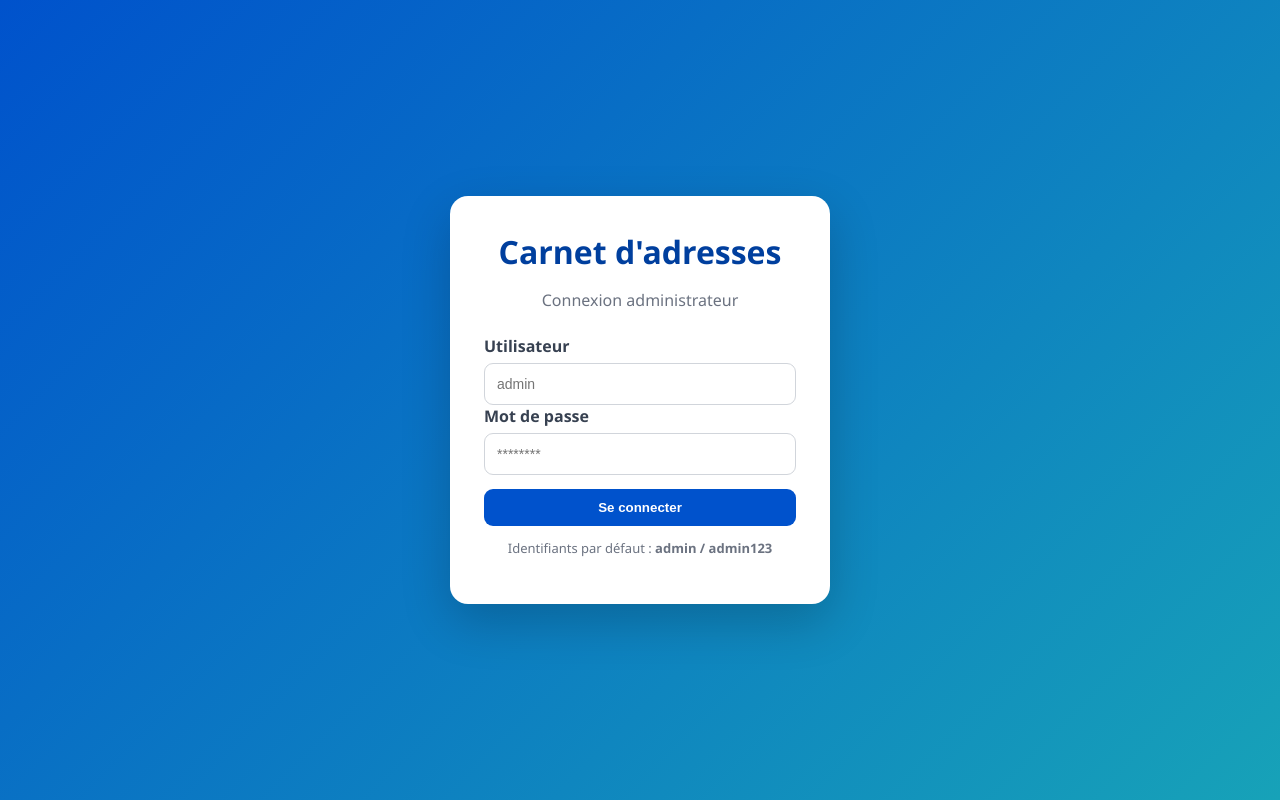
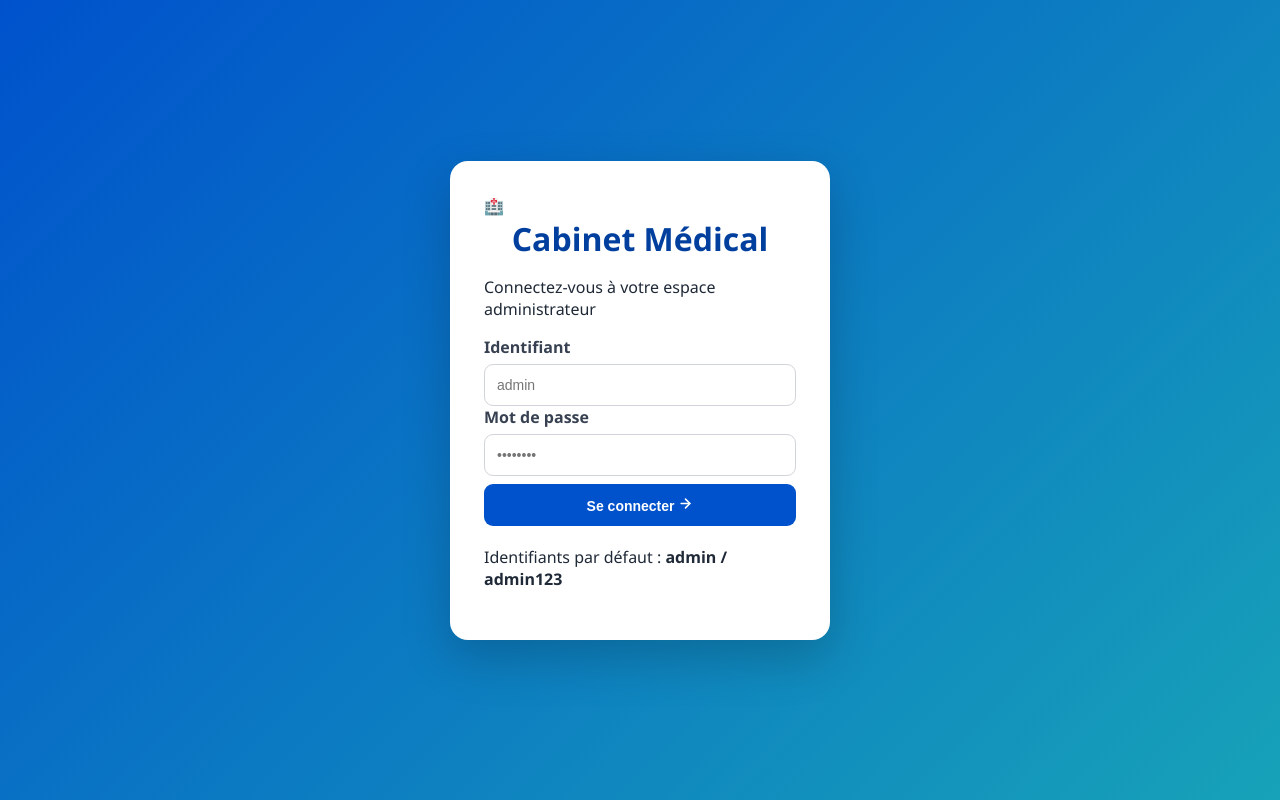
Before and after one commit to jaissi-74/gestion_cabinet_medical, a Flask app: page / in a window 1280 px wide. Run offline with Flask 3, Linux system fonts and the light colour scheme.

Commit message:
Update login.html

```diff
--- a/templates/login.html
+++ b/templates/login.html
@@ -3,30 +3,46 @@
 <head>
   <meta charset="utf-8">
   <meta name="viewport" content="width=device-width, initial-scale=1">
-  <title>Connexion — Administrateur</title>
+  <title>Connexion — Cabinet Médical</title>
   <link rel="stylesheet" href="{{ url_for('static', filename='style.css') }}">
 </head>
 <body class="login-page">
+
+  <div class="login-bg-accent"></div>
+  <div class="login-bg-accent2"></div>
+
   <form class="login-card" method="post">
-    <h1>Carnet d'adresses</h1>
-    <p class="subtitle">Connexion administrateur</p>
+    <div class="login-logo">🏥</div>
+    <h1>Cabinet Médical</h1>
+    <p class="login-subtitle">Connectez-vous à votre espace administrateur</p>
 
     {% with messages = get_flashed_messages(with_categories=true) %}
       {% if messages %}
         {% for category, message in messages %}
-          <div class="alert {{ category }}">{{ message }}</div>
+          <div class="alert {{ category }}" style="margin-bottom:16px;">{{ message }}</div>
         {% endfor %}
       {% endif %}
     {% endwith %}
 
-    <label>Utilisateur</label>
-    <input type="text" name="username" placeholder="admin" required>
+    <div class="login-field">
+      <label>Identifiant</label>
+      <input type="text" name="username" placeholder="admin" autocomplete="username" required>
+    </div>
 
-    <label>Mot de passe</label>
-    <input type="password" name="password" placeholder="********" required>
+    <div class="login-field">
+      <label>Mot de passe</label>
+      <input type="password" name="password" placeholder="••••••••" autocomplete="current-password" required>
+    </div>
 
-    <button type="submit" class="btn full">Se connecter</button>
-    <p class="hint">Identifiants par défaut : <strong>admin / admin123</strong></p>
+    <button type="submit" class="btn btn-primary" style="width:100%; justify-content:center; padding:12px; font-size:14px; margin-top:8px;">
+      Se connecter
+      <svg width="15" height="15" viewBox="0 0 24 24" fill="none" stroke="currentColor" stroke-width="2.5" stroke-linecap="round" stroke-linejoin="round"><line x1="5" y1="12" x2="19" y2="12"/><polyline points="12 5 19 12 12 19"/></svg>
+    </button>
+
+    <p class="login-hint" style="margin-top:20px;">
+      Identifiants par défaut : <strong style="color:var(--text-muted);">admin / admin123</strong>
+    </p>
   </form>
+
 </body>
 </html>
```
